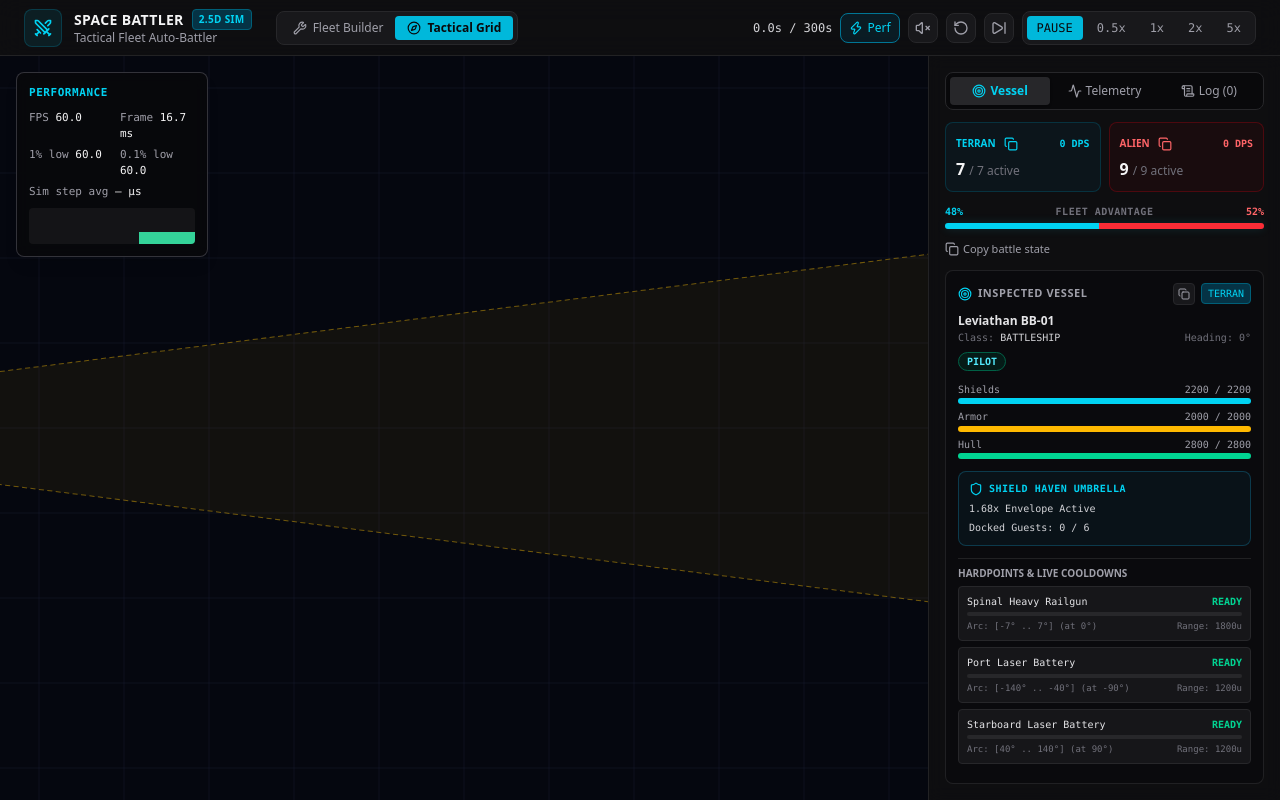
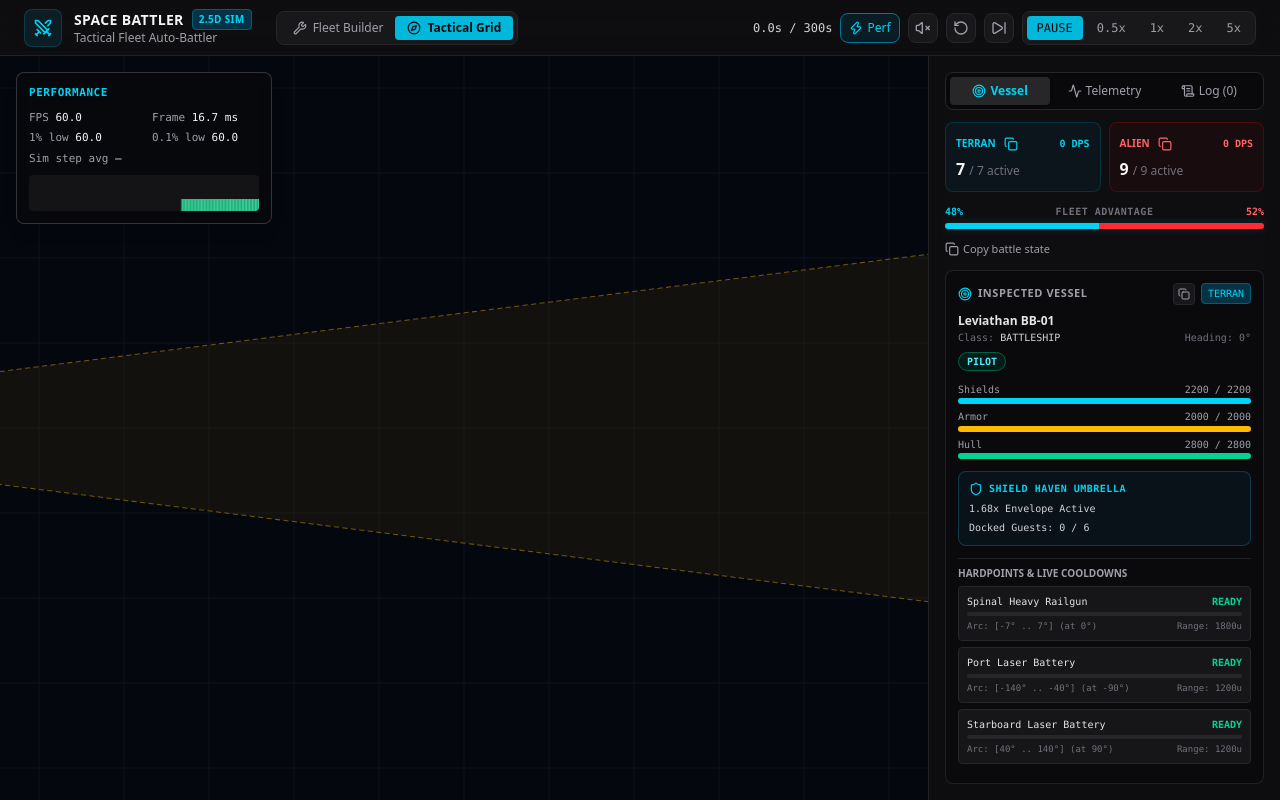
Before and after one commit to KaMeLoTmArMoT/GyroMouse_games, a React (Vite) app in the folder games/space_battler/frontend/: page / in a window 1280 px wide. Both pictures are taken after a click on the button "Perf". Built offline with nearby package versions, Linux system fonts and the light colour scheme.

Commit message:
fix(hud): widen performance hud, format large sim step latency in ms, and commit hyperparameter rule

```diff
--- a/games/space_battler/frontend/src/components/PerformanceHud.tsx
+++ b/games/space_battler/frontend/src/components/PerformanceHud.tsx
@@ -61,13 +61,14 @@ export function PerformanceHud({ samples }: { samples: PerformanceSamples }) {
     const ctx = canvas?.getContext("2d");
     if (!canvas || !ctx) return;
     ctx.clearRect(0, 0, canvas.width, canvas.height);
+    const barWidth = canvas.width / HISTORY_SIZE;
     snapshot.graphFrames.forEach((frame, index) => {
       const height = Math.max(1, Math.min(canvas.height, (frame / 50) * canvas.height));
       ctx.fillStyle = frame <= 16.7 ? "#34d399" : frame <= 33 ? "#fbbf24" : "#ef4444";
       ctx.fillRect(
-        canvas.width - snapshot.graphFrames.length + index,
+        canvas.width - (snapshot.graphFrames.length - index) * barWidth,
         canvas.height - height,
-        1,
+        barWidth,
         height,
       );
     });
@@ -80,28 +81,35 @@ export function PerformanceHud({ samples }: { samples: PerformanceSamples }) {
     : null;
 
   return (
-    <div className="absolute top-4 left-4 z-10 pointer-events-none w-48 rounded-lg border border-zinc-700/80 bg-zinc-950/85 p-3 font-mono tabular-nums text-[11px] text-zinc-400 shadow-lg backdrop-blur-sm">
+    <div className="absolute top-4 left-4 z-10 pointer-events-none w-64 rounded-lg border border-zinc-700/80 bg-zinc-950/85 p-3 font-mono tabular-nums text-[11px] text-zinc-400 shadow-lg backdrop-blur-sm">
       <div className="mb-2 font-semibold uppercase tracking-wider text-cyan-400">Performance</div>
       <div className="grid grid-cols-2 gap-x-4 gap-y-1">
-        <span>
+        <span className="whitespace-nowrap">
           FPS <span className="text-zinc-100">{frame ? (1000 / frame).toFixed(1) : "—"}</span>
         </span>
-        <span>
+        <span className="whitespace-nowrap">
           Frame <span className="text-zinc-100">{frame?.toFixed(1) ?? "—"} ms</span>
         </span>
-        <span>
+        <span className="whitespace-nowrap">
           1% low <span className="text-zinc-100">{lowFps(sorted, 0.01)}</span>
         </span>
-        <span>
+        <span className="whitespace-nowrap">
           0.1% low <span className="text-zinc-100">{lowFps(sorted, 0.001)}</span>
         </span>
         <span className="col-span-2">
-          Sim step avg <span className="text-zinc-100">{step?.toFixed(1) ?? "—"} μs</span>
+          Sim step avg{" "}
+          <span className="text-zinc-100">
+            {step === null
+              ? "—"
+              : step >= 1000
+                ? `${(step / 1000).toFixed(2)} ms`
+                : `${step.toFixed(1)} μs`}
+          </span>
         </span>
       </div>
       <canvas
         ref={graphRef}
-        width={160}
+        width={232}
         height={36}
         className="mt-2 block w-full h-9 bg-zinc-900/80 rounded"
         aria-label="Recent frame times"
```
Also changed, not shown: 1 other file (tests, documents, lock files or other folders).
